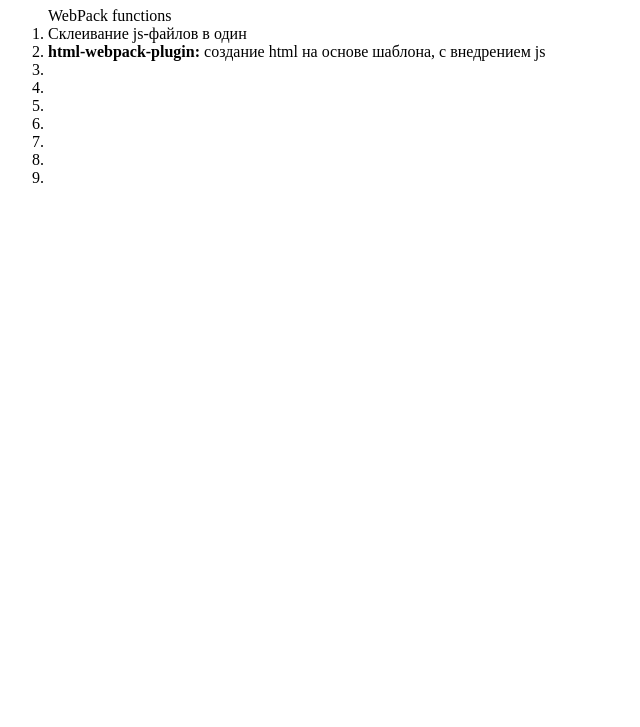
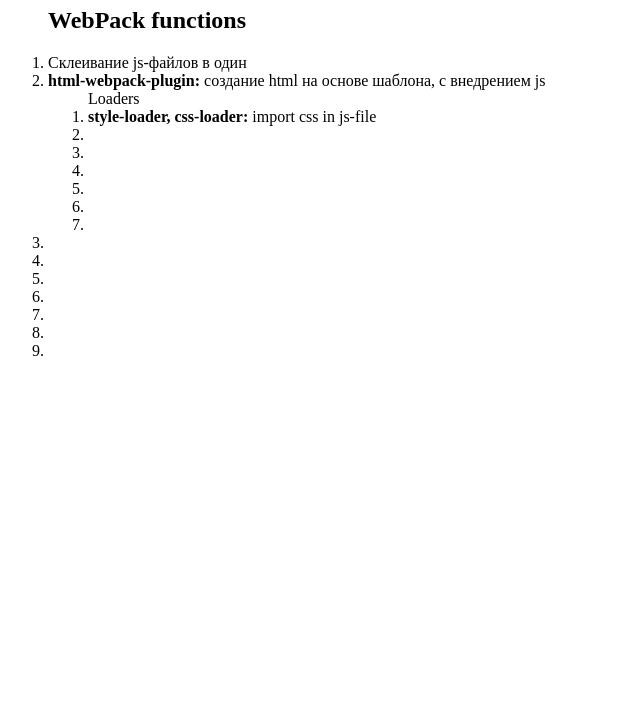
Before and after one commit to andrew2020wit/webpack-poligon, a website built with webpack: page src/index.html in a window 1280 px wide. Shown: the part 73-800 px from the top of the page, without its empty margins (0-640 px from the left). Built offline with nearby package versions, Linux system fonts and the light colour scheme.

Commit message:
css loader

```diff
--- a/package.json
+++ b/package.json
@@ -12,6 +12,8 @@
     "webpack": "^5.4.0",
     "webpack-cli": "^4.2.0",
     "clean-webpack-plugin": "^3.0.0",
-    "html-webpack-plugin": "^4.5.0"
+    "html-webpack-plugin": "^4.5.0",
+    "css-loader": "^5.0.1",
+    "style-loader": "^2.0.0"
   }
 }
--- a/index.html
+++ b/src/index.html
@@ -8,17 +8,30 @@
   <body>
     <h1>WebPack Poligon</h1>
     <ol>
-      WebPack functions
+      <h2>WebPack functions</h2>
+
       <li>Склеивание js-файлов в один</li>
       <li>
         <strong> html-webpack-plugin:</strong> создание html на основе шаблона,
         с внедрeнием js
       </li>
-      <li></li>
-      <li></li>
-      <li></li>
-      <li></li>
-      <li></li>
+      <ol>
+        Loaders
+        <li>
+          <strong>style-loader, css-loader: </strong> import css in js-file
+        </li>
+        <li><strong></strong></li>
+        <li><strong></strong></li>
+        <li><strong></strong></li>
+        <li><strong></strong></li>
+        <li><strong></strong></li>
+        <li><strong></strong></li>
+      </ol>
+      <li><strong></strong></li>
+      <li><strong></strong></li>
+      <li><strong></strong></li>
+      <li><strong></strong></li>
+      <li><strong></strong></li>
       <li></li>
       <li></li>
     </ol>
--- a/src/index.js
+++ b/src/index.js
@@ -1,3 +1,4 @@
 import { getHello } from "./lib";
+import "./styles/styles.css";
 
 getHello("Bob");
--- /dev/null
+++ b/src/styles/styles.css
@@ -0,0 +1,3 @@
+h1 {
+  color: red;
+}
--- a/webpack.config.js
+++ b/webpack.config.js
@@ -4,7 +4,8 @@
 
 module.exports = {
   mode: "development",
-  entry: { main: "./src/index.js", analytics: "./src/analytics.js" },
+  context: path.resolve(__dirname, "src"),
+  entry: { main: "./index.js", analytics: "./analytics.js" },
   output: {
     filename: "[name].bundle.js",
     path: path.resolve(__dirname, "dist"),
@@ -13,4 +14,5 @@
     new HTMLWebpackPlugin({ template: "./index.html" }),
     new CleanWebpackPlugin(),
   ],
+  module: { rules: [{ test: /\.css$/, use: ["style-loader", "css-loader"] }] },
 };
```
Also changed, not shown: 1 other file.
